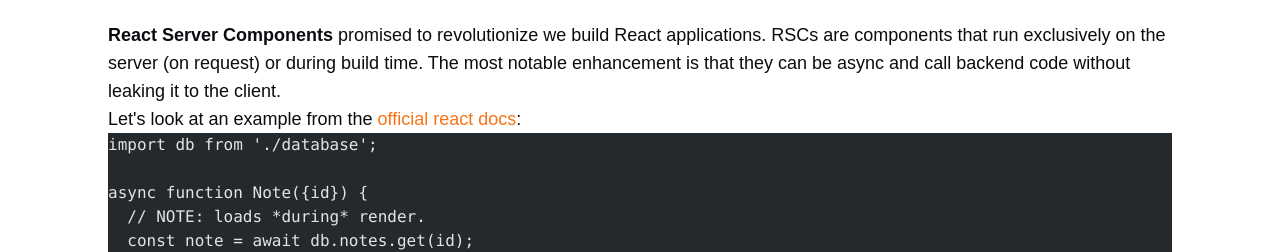
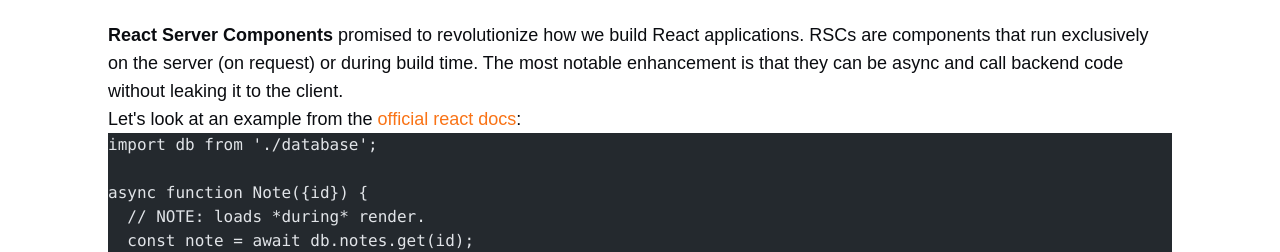
Before and after one commit to rtcs-dev/blog, an Astro site: page /posts/review-of-2025-web-dev in a window 1280 px wide. Shown: the part 549-801 px from the top of the page. Built offline with nearby package versions, Linux system fonts and the light colour scheme; Astro itself is replaced by a stand-in of ours; code samples lack their colours.

Commit message:
chore: fix typo

```diff
--- a/src/content/posts/review-of-2025-web-dev.mdx
+++ b/src/content/posts/review-of-2025-web-dev.mdx
@@ -10,7 +10,7 @@ The web development landscape has undergone significant transformation in recent
 
 ## React Server Components (RSC):
 
-**React Server Components** promised to revolutionize we build React applications. RSCs are components that run exclusively on the server (on request) or during build time. The most notable enhancement is that they can be async and call backend code without leaking it to the client.
+**React Server Components** promised to revolutionize how we build React applications. RSCs are components that run exclusively on the server (on request) or during build time. The most notable enhancement is that they can be async and call backend code without leaking it to the client.
 
 
 Let's look at an example from the <a href="https://react.dev/reference/rsc/server-components" target="_blank">
```
